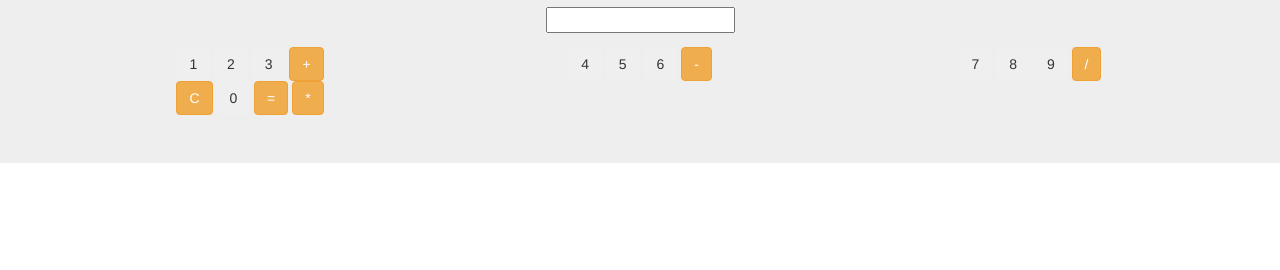
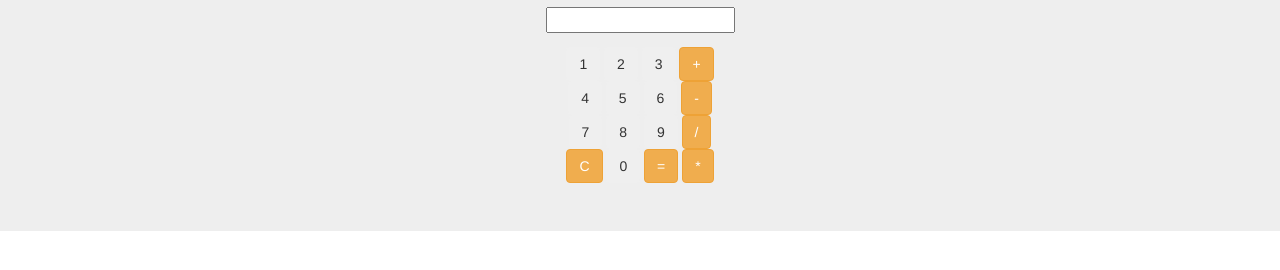
Before and after one commit to LiaCasati/Calculadora, a plain HTML site: page index.html in a window 1280 px wide. Shown: the part 140-410 px from the top of the page. Drawn offline with nearby package versions, Linux system fonts and the light colour scheme.

Commit message:
Update index.html

```diff
--- a/index.html
+++ b/index.html
@@ -24,7 +24,6 @@
 	</form>
 	<div class="container">
 	<div class="row">
-	<div class="col-sm-4">
 		<button type="button" class="btn" onclick="numeroX(1)">1</button>
 		<button type="button" class="btn" onclick="numeroX(2)">2</button>
 		<button type="button" class="btn" onclick="numeroX(3)">3</button>
@@ -32,7 +31,6 @@
 	</div>
 	<div class="container">
 	<div class="row">
-	<div class="col-sm-4">
 		<button type="button" class="btn" onclick="numeroX(4)">4</button>
 		<button type="button" class="btn" onclick="numeroX(5)">5</button>
 		<button type="button" class="btn" onclick="numeroX(6)">6</button>
@@ -40,7 +38,6 @@
 	</div>
 	<div class="container">
 	<div class="row">
-	<div class="col-sm-4">
 		<button type="button" class="btn" onclick="numeroX(7)">7</button>
 		<button type="button" class="btn" onclick="numeroX(8)">8</button>
 		<button type="button" class="btn" onclick="numeroX(9)">9</button>
@@ -48,7 +45,6 @@
 	</div>
 	<div class="container">
 	<div class="row">
-	<div class="col-sm-4">
 		<button type="button" class="btn btn-warning" onclick="limpar()">C</button>
 		<button type="button" class="btn" onclick="numeroX(0)">0</button>
 		<button type="button" class="btn btn-warning" onclick="calcular()">=</button>
```
